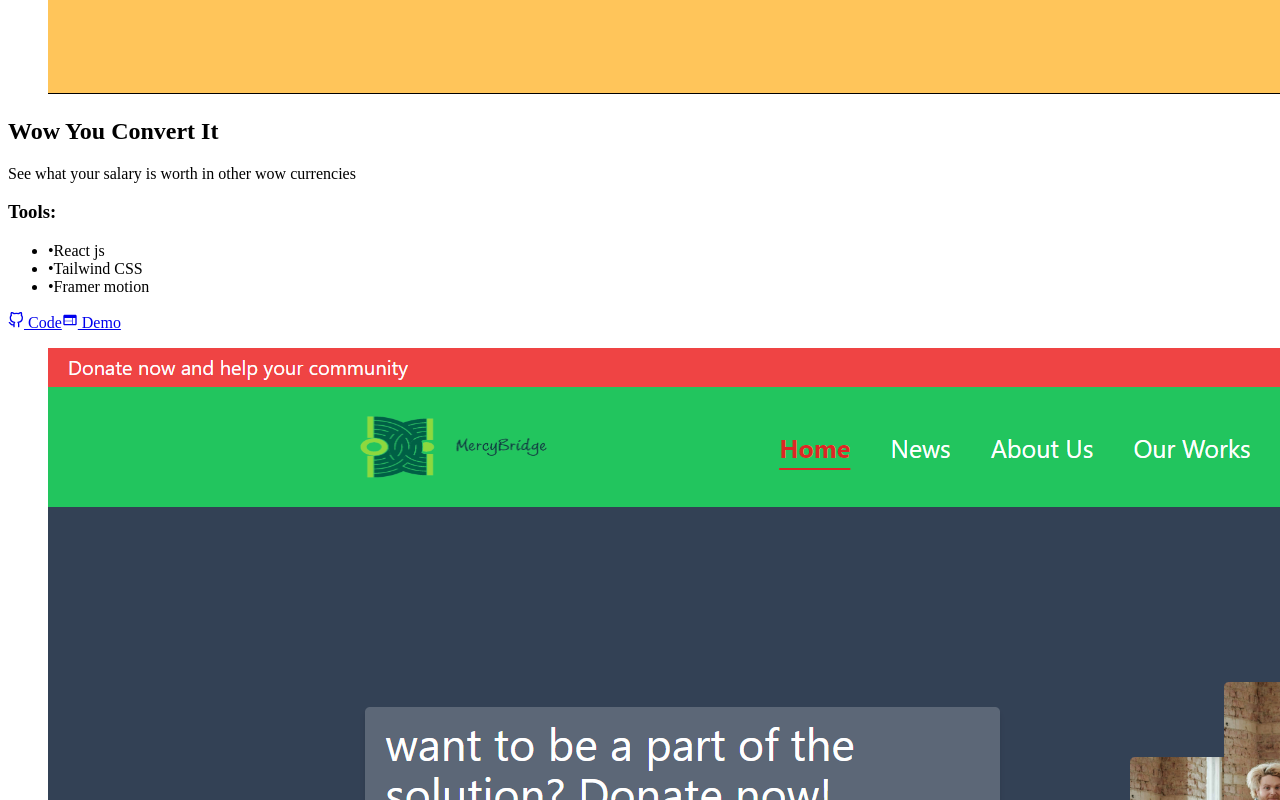
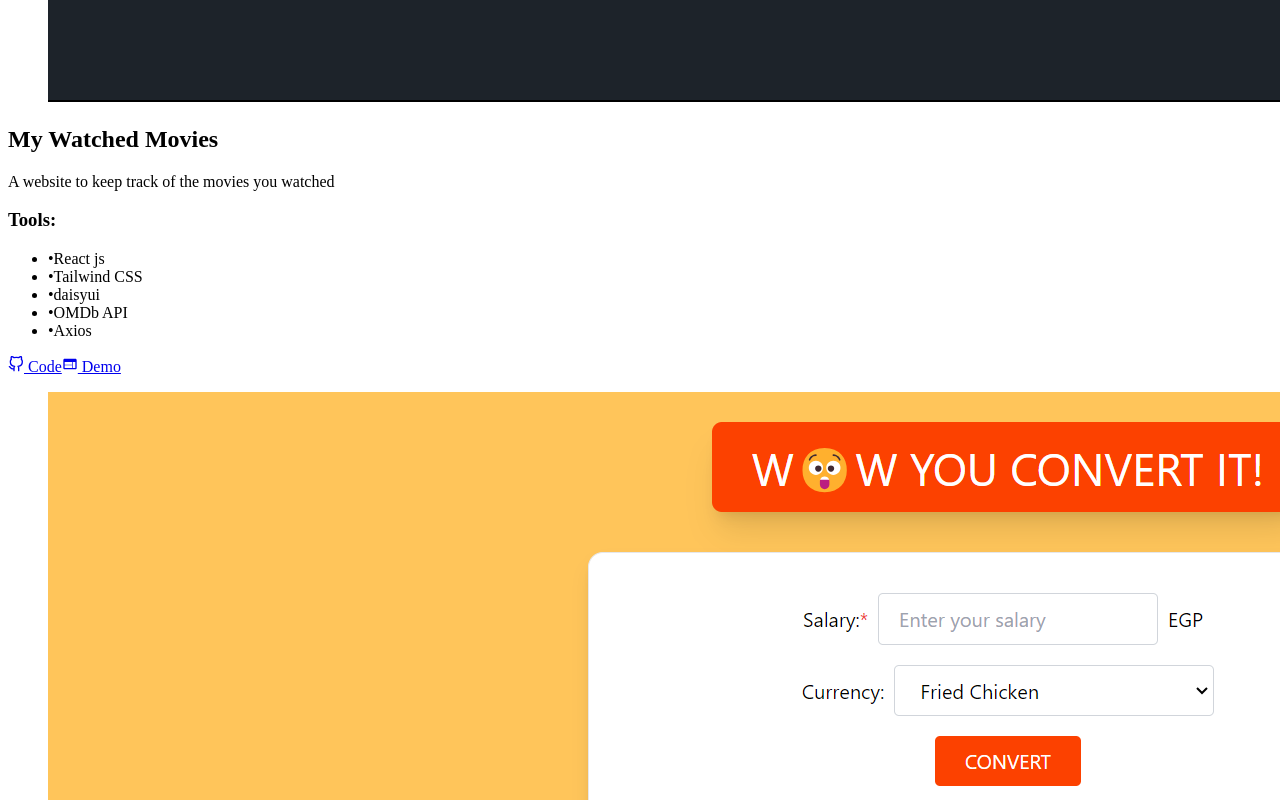
Before and after one commit to 3bdulrahmn69/Portfolio_v3, a React (Vite) app: page /projects in a window 1280 px wide. Shown: the part 2080-2880 px from the top of the page. Built offline with nearby package versions, Linux system fonts and the light colour scheme; the HTML template or start-up script is replaced by a standard one.

Commit message:
add new project

```diff
--- a/src/pages/Projects.jsx
+++ b/src/pages/Projects.jsx
@@ -8,6 +8,7 @@ import LoveLoom from '../assets/LoveLoom.png';
 import Youtube from '../assets/Youtube.png';
 import MercyBridge from '../assets/MercyBridge.png';
 import wowyouconvertit from '../assets/wowyouconvertit.png';
+import MyWatchedMovies from '../assets/MyWatchedMovies.png';
 
 const Projects = () => {
   useEffect(() => {
@@ -36,6 +37,14 @@ const Projects = () => {
 };
 
 const myProjects = [
+  {
+    title: 'My Watched Movies',
+    description: 'A website to keep track of the movies you watched',
+    img: MyWatchedMovies,
+    tools: ['React js', 'Tailwind CSS', 'daisyui', 'OMDb API', 'Axios'],
+    code: 'https://github.com/3bdulrahmn69/my_watched_movies',
+    demo: 'https://mywatchedmovies.netlify.app',
+  },
   {
     title: 'Wow You Convert It',
     description: 'See what your salary is worth in other wow currencies',
```
Also changed, not shown: src/assets/MyWatchedMovies.png (added).
